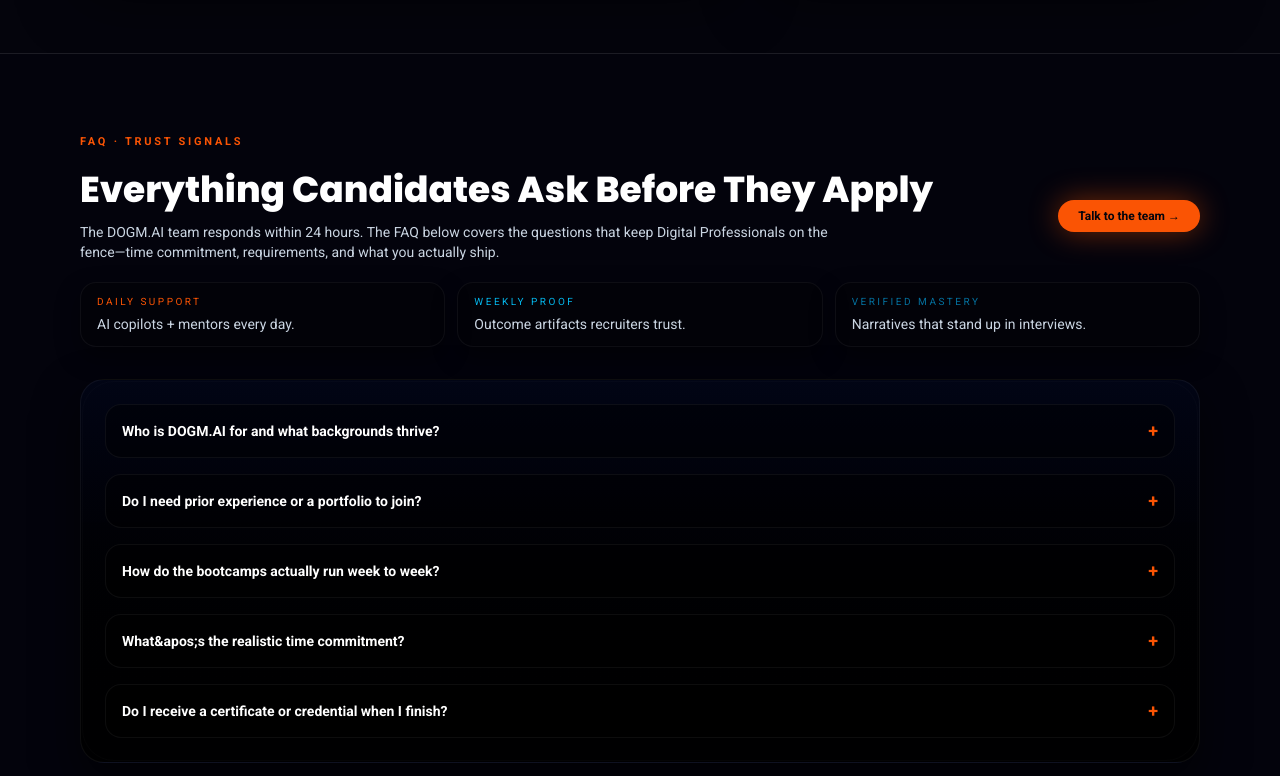
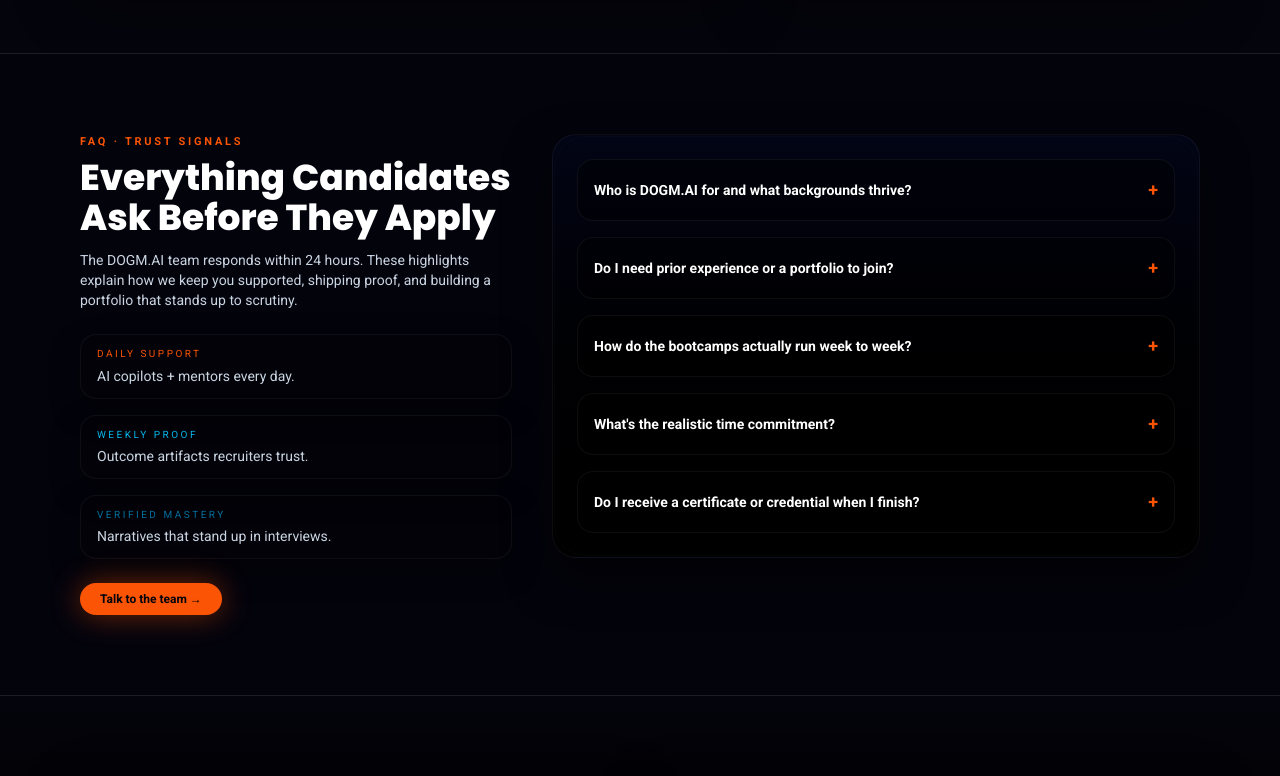
Before and after one commit to LiveLifeWithLove/dogmai, a Next.js app: page / in a window 1280 px wide. Shown: the part 7300-8076 px from the top of the page. Built offline with nearby package versions, Linux system fonts and the light colour scheme.

Commit message:
feat: update

```diff
--- a/app/components/FAQSection.tsx
+++ b/app/components/FAQSection.tsx
@@ -9,7 +9,7 @@
   {
     question: "Do I need prior experience or a portfolio to join?",
     answer:
-      "No formal prerequisite is required. You bring curiosity, discipline, and 6+ hours a week. We supply structured foundations, AI copilots, mentor feedback, and execution templates that match your level whether you&apos;re a beginner or already senior.",
+      "No formal prerequisite is required. You bring curiosity, discipline, and 6+ hours a week. We supply structured foundations, AI copilots, mentor feedback, and execution templates that match your level whether you're a beginner or already senior.",
   },
   {
     question: "How do the bootcamps actually run week to week?",
@@ -17,44 +17,18 @@
       "Every week is an outcome loop: daily AI-guided sprints, live or async mentor checkpoints, and a tangible artifact you publish. You plan on Monday, ship by the weekend, and use feedback/analytics to tighten your playbook for the next cycle.",
   },
   {
-    question: "What&apos;s the realistic time commitment?",
+    question: "What's the realistic time commitment?",
     answer:
-      "Expect 6&ndash;10 focused hours per week for 6&ndash;12 weeks. Most learners spend 45–60 minutes per day on sprints, then stack a longer session for project delivery. Optional advanced challenges, office hours, and partner events can add more time if you choose.",
+      "Expect 6–10 focused hours per week for 6–12 weeks. Most learners spend 45–60 minutes per day on sprints, then stack a longer session for project delivery. Optional advanced challenges, office hours, and partner events can add more time if you choose.",
   },
   {
     question: "Do I receive a certificate or credential when I finish?",
     answer:
-      "Yes&mdash;you earn a verified DOGM.AI credential tied to your shipped work. More important: you graduate with 3&ndash;5 portfolio artifacts, a public mastery narrative recruiters can verify, and continued access to the system for your next skill climb.",
+      "Yes—you earn a verified DOGM.AI credential tied to your shipped work. More important: you graduate with 3–5 portfolio artifacts, a public mastery narrative recruiters can verify, and continued access to the system for your next skill climb.",
   },
 ];
 
-export default function FAQSection() {
-  return (
-    <AnimatedSection id="faq" className="border-t border-white/10 bg-ebony/95 py-20">
-      <div className="mx-auto max-w-6xl px-4">
-        <div className="space-y-8">
-          <div className="space-y-5">
-            <p className="text-[11px] font-semibold uppercase tracking-[0.25em] text-intl-orange">
-              FAQ · TRUST SIGNALS
-            </p>
-            <div className="flex flex-col gap-4 lg:flex-row lg:items-center lg:justify-between">
-              <div>
-                <h2 className="font-heading text-3xl font-extrabold text-white sm:text-4xl">
-                  Everything Candidates Ask Before They Apply
-                </h2>
-                <p className="mt-3 max-w-3xl text-sm text-slate-300">
-                  The DOGM.AI team responds within 24 hours. The FAQ below covers the questions that keep Digital Professionals on the fence—time commitment, requirements, and what you actually ship.
-                </p>
-              </div>
-              <a
-                href="#contact"
-                className="inline-flex items-center justify-center rounded-full bg-intl-orange px-5 py-2 text-xs font-semibold text-ebony shadow-[0_0_30px_rgba(250,84,4,0.45)] transition hover:-translate-y-0.5 hover:bg-orange-500"
-              >
-                Talk to the team &rarr;
-              </a>
-            </div>
-            <div className="grid gap-3 sm:grid-cols-3">
-              {[
+const trustHighlights = [
   {
     label: "Daily Support",
     description: "AI copilots + mentors every day.",
@@ -70,10 +44,32 @@
     description: "Narratives that stand up in interviews.",
     accent: "text-allports",
   },
-              ].map((item) => (
+];
+
+export default function FAQSection() {
+  return (
+    <AnimatedSection id="faq" className="border-t border-white/10 bg-ebony/95 py-20">
+      <div className="mx-auto max-w-6xl px-4">
+        <div className="flex flex-col gap-10 lg:flex-row">
+          <div className="lg:w-[40%] space-y-6">
+            <div>
+              <p className="text-[11px] font-semibold uppercase tracking-[0.25em] text-intl-orange">
+                FAQ · TRUST SIGNALS
+              </p>
+              <h2 className="mt-2 font-heading text-3xl font-extrabold text-white sm:text-4xl">
+                Everything Candidates Ask Before They Apply
+              </h2>
+              <p className="mt-3 text-sm text-slate-300">
+                The DOGM.AI team responds within 24 hours. These highlights explain how we keep you
+                supported, shipping proof, and building a portfolio that stands up to scrutiny.
+              </p>
+            </div>
+
+            <div className="grid gap-4">
+              {trustHighlights.map((item) => (
                 <div
                   key={item.label}
-                  className="rounded-2xl border border-white/5 bg-black/30 px-4 py-3 text-sm text-slate-300 shadow-[0_10px_25px_rgba(0,0,0,0.4)]"
+                  className="rounded-2xl border border-white/5 bg-black/30 px-4 py-3 text-sm text-slate-300 shadow-[0_12px_30px_rgba(0,0,0,0.45)]"
                 >
                   <p className={`text-[10px] uppercase tracking-[0.25em] ${item.accent}`}>
                     {item.label}
@@ -82,15 +78,23 @@
                 </div>
               ))}
             </div>
+
+            <a
+              href="#contact"
+              className="inline-flex items-center justify-center rounded-full bg-intl-orange px-5 py-2 text-xs font-semibold text-ebony shadow-[0_0_30px_rgba(250,84,4,0.45)] transition hover:-translate-y-0.5 hover:bg-orange-500"
+            >
+              Talk to the team →
+            </a>
           </div>
 
+          <div className="lg:w-[60%]">
             <div className="group relative overflow-hidden rounded-3xl border border-white/5 bg-gradient-to-b from-slate-950/80 to-black/90 p-6 shadow-[0_20px_45px_rgba(0,0,0,0.65)]">
               <div className="pointer-events-none absolute inset-px rounded-[2rem] border border-white/5 opacity-30 transition duration-300 group-hover:opacity-60" />
               <div className="relative space-y-4">
                 {faqs.map((faq) => (
                   <details
                     key={faq.question}
-                  className="rounded-2xl border border-white/5 bg-black/40 px-4 py-3 text-left text-slate-300 transition duration-200 open:ring-1 open:ring-intl-orange/40"
+                    className="rounded-2xl border border-white/5 bg-black/40 px-4 py-4 text-left text-slate-300 transition duration-200 open:ring-1 open:ring-intl-orange/40"
                   >
                     <summary className="flex cursor-pointer items-center justify-between gap-3 text-sm font-semibold text-white marker:hidden">
                       <span>{faq.question}</span>
@@ -108,6 +112,7 @@
             </div>
           </div>
         </div>
+      </div>
     </AnimatedSection>
   );
 }
```
Lines whose indentation alone changed are shown as unchanged.
